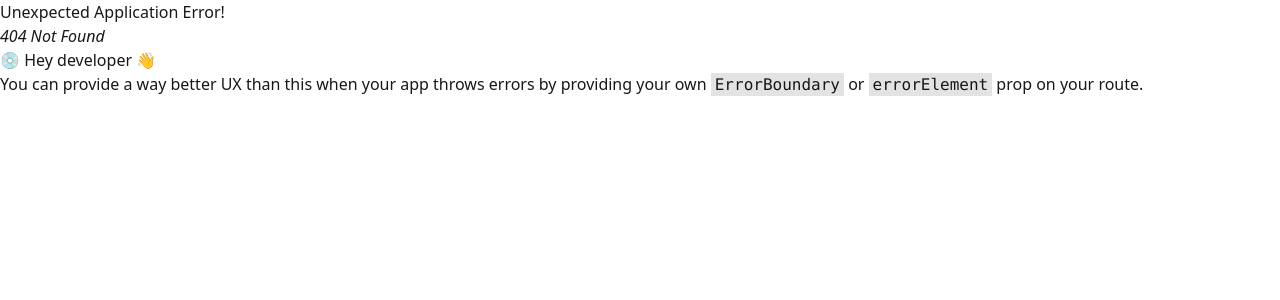
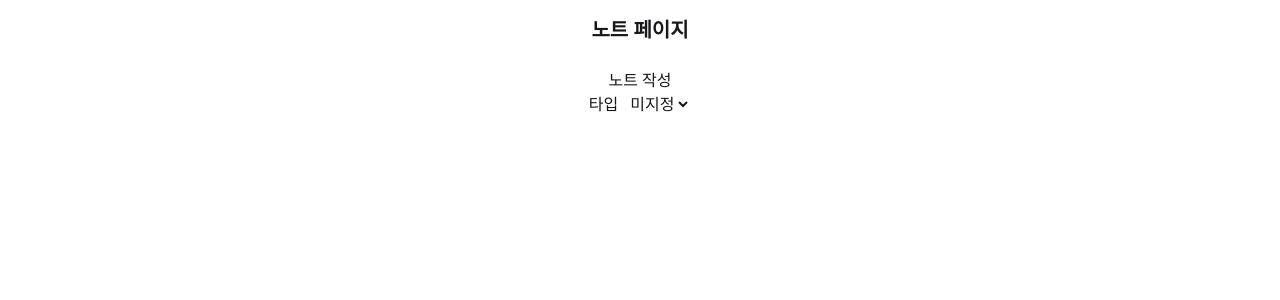
Before and after one commit to narahub123/scheduler_test, a React (Vite) app in the folder client/: page /notes in a window 1280 px wide. Before the commit this address had no page. Shown: the top 300 px of the page. Built offline with nearby package versions, Linux system fonts and the light colour scheme.

Commit message:
Feat: NotePage 생성

```diff
--- a/client/src/pages/LandingPage/LandingPage.tsx
+++ b/client/src/pages/LandingPage/LandingPage.tsx
@@ -20,8 +20,8 @@
         <Link to="/timelines">
           <Button className="min-w-[150px] btn-accent text-white">일정</Button>
         </Link>
-        <Link to="/memos">
-          <Button className="min-w-[150px] btn-info text-white">메모</Button>
+        <Link to="/notes">
+          <Button className="min-w-[150px] btn-info text-white">노트</Button>
         </Link>
         <Link to="diaries">
           <Button className="min-w-[150px] btn-secondary">일기</Button>
--- /dev/null
+++ b/client/src/pages/NotePage/NotePage.tsx
@@ -0,0 +1,57 @@
+import { useState } from "react";
+
+type NoteType =
+  | "none"
+  | "struggle"
+  | "study"
+  | "book"
+  | "money"
+  | "exercise"
+  | "lifelog"
+  | "work";
+
+export const NotePage = () => {
+  const [noteType, setNoteType] = useState<NoteType>("none");
+
+  const handleNoteTypeChange = (e: React.ChangeEvent<HTMLSelectElement>) => {
+    const noteType = e.target.value as NoteType;
+
+    setNoteType(noteType);
+  };
+
+  console.log(noteType);
+  return (
+    <div className="w-screen h-screen flex flex-col">
+      <div className="w-full flex justify-center">
+        <h2 className="p-4 font-bold text-xl">노트 페이지</h2>
+      </div>
+      <div className="space-y-2 p-2">
+        <div className="flex flex-col items-center">
+          <h2>노트 작성</h2>
+          <div>
+            {/* 타입 설정 */}
+            <div className="space-x-2">
+              <label htmlFor="noteType">타입</label>
+              <select
+                name="noteType"
+                id="noteType"
+                onChange={handleNoteTypeChange}
+                value={noteType}
+              >
+                <option value="none">미지정</option>
+                <option value="struggle">고민</option>
+                <option value="study">공부</option>
+                <option value="book">독서</option>
+                <option value="money">경제</option>
+                <option value="exercise">운동</option>
+                <option value="lifelog">생활</option>
+                <option value="work">일</option>
+              </select>
+            </div>
+            {/* 타입에 따른 템플릿 */}
+          </div>
+        </div>
+      </div>
+    </div>
+  );
+};
--- /dev/null
+++ b/client/src/pages/NotePage/index.ts
@@ -0,0 +1 @@
+export * from "./NotePage";
--- a/client/src/pages/index.ts
+++ b/client/src/pages/index.ts
@@ -1,3 +1,4 @@
 export * from "./TodoPage";
 export * from "./LandingPage";
 export * from "./LifelogPage";
+export * from "./NotePage";
--- a/client/src/router/router.tsx
+++ b/client/src/router/router.tsx
@@ -1,5 +1,5 @@
 import { createBrowserRouter } from "react-router-dom";
-import { LandingPage, LifelogPage, TodoPage } from "../pages";
+import { LandingPage, LifelogPage, NotePage, TodoPage } from "../pages";
 
 export const router = createBrowserRouter([
   {
@@ -14,4 +14,8 @@
     path: "/lifelogs",
     element: <LifelogPage />,
   },
+  {
+    path: "/notes",
+    element: <NotePage />,
+  },
 ]);
```
